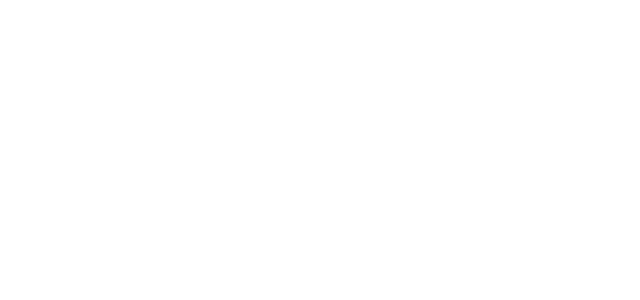
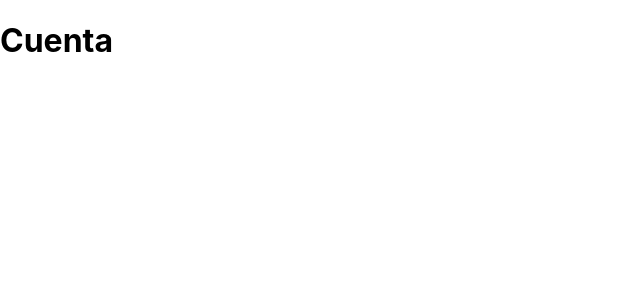
Before and after one commit to CarlosGonzalezN/sin-demora, a React (Create React App) app: page /cuenta in a window 1280 px wide. Before the commit this address had no page. Shown: the top 300 px of the page, without its empty margins (0-640 px from the left). Built offline with nearby package versions, Linux system fonts and the light colour scheme.

Commit message:
cierre + cuenta

```diff
--- a/src/App.js
+++ b/src/App.js
@@ -7,7 +7,8 @@
   Error,
   Register,
   Initial,
-  ModalProducts,
+  Cierre,
+  Cuenta,
 } from "./pages/index";
 
 function App() {
@@ -18,7 +19,8 @@
       <Route path="/error" element={<Error />} />
       <Route path="/pedido" element={<Pedido />} />
       <Route path="/" element={<Initial />}></Route>
-      <Route path="/modal/:id" element={<ModalProducts />}></Route>
+      <Route path="/cierre" element={<Cierre />}></Route>
+      <Route path="/cuenta" element={<Cuenta />}></Route>
     </Routes>
   );
 }
--- a/src/components/ModalProduct/index.js
+++ b/src/components/ModalProduct/index.js
@@ -1,4 +1,4 @@
-import React, { useEffect, useState } from "react";
+import React, { useState } from "react";
 import { Typography, Box, Button } from "@mui/material";
 import { generateOrden } from "../../Hooks/usePostOrdern";
 
@@ -19,7 +19,7 @@
   const newOrden = { iMesa: 1, nickName, idProducto: id, cantidad };
   const pedir = () => {
     if (cantidad > 0) {
-      const response = generateOrden(newOrden);
+      generateOrden(newOrden);
 
       onClose(true);
     }
--- a/src/components/navbar/index.js
+++ b/src/components/navbar/index.js
@@ -20,7 +20,7 @@
   const [anchorElNav, setAnchorElNav] = useState();
   const [anchorElUser, setAnchorElUser] = useState();
 
-  const pages = ["registrese", "menu", "pedido"];
+  const pages = ["registrese", "menu", "cierre", "cuenta"];
   const settings = ["Profile", "Account", "Dashboard", "Logout"];
 
   const handleOpenNavMenu = (e) => {
--- /dev/null
+++ b/src/pages/Cierre/index.js
@@ -0,0 +1,8 @@
+import React from "react";
+export default function Index() {
+  return (
+    <>
+      <h1>Cierre</h1>
+    </>
+  );
+}
--- /dev/null
+++ b/src/pages/Cuenta/index.js
@@ -0,0 +1,8 @@
+import React from "react";
+export default function Index() {
+  return (
+    <>
+      <h1>Cuenta</h1>
+    </>
+  );
+}
--- a/src/pages/Modal/index.js
+++ /dev/null
@@ -1,20 +0,0 @@
-import React, { useState } from "react";
-import { Modal } from "@mui/material";
-import { ModalProduct } from "../../components";
-
-export default function Index(props) {
-  const key = props;
-  const [openModal, setOpenModal] = useState(true);
-  const handleModal = () => {
-    setOpenModal(!openModal);
-  };
-  console.log(key);
-  return (
-    <>
-      {" "}
-      <Modal open={openModal} onClose={handleModal}>
-        <ModalProduct onClose={handleModal} />
-      </Modal>
-    </>
-  );
-}
--- a/src/pages/index.js
+++ b/src/pages/index.js
@@ -3,4 +3,5 @@
 export { default as Menu } from "./Menu/index";
 export { default as Pedido } from "./Pedido/index";
 export { default as Initial } from "./Initial/index";
-export { default as ModalProducts } from "./Modal/index";
+export { default as Cuenta } from "./Cuenta/index";
+export { default as Cierre } from "./Cierre/index";
```
